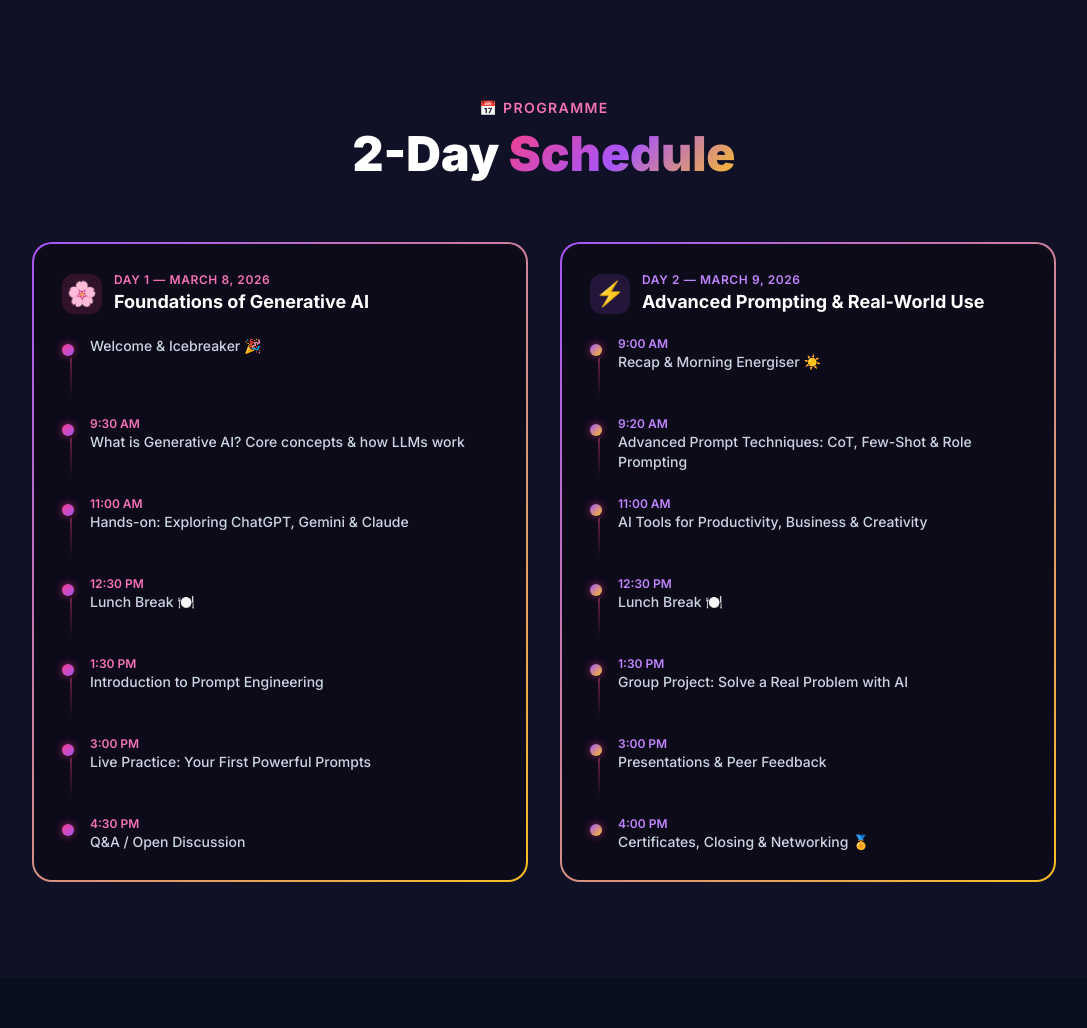
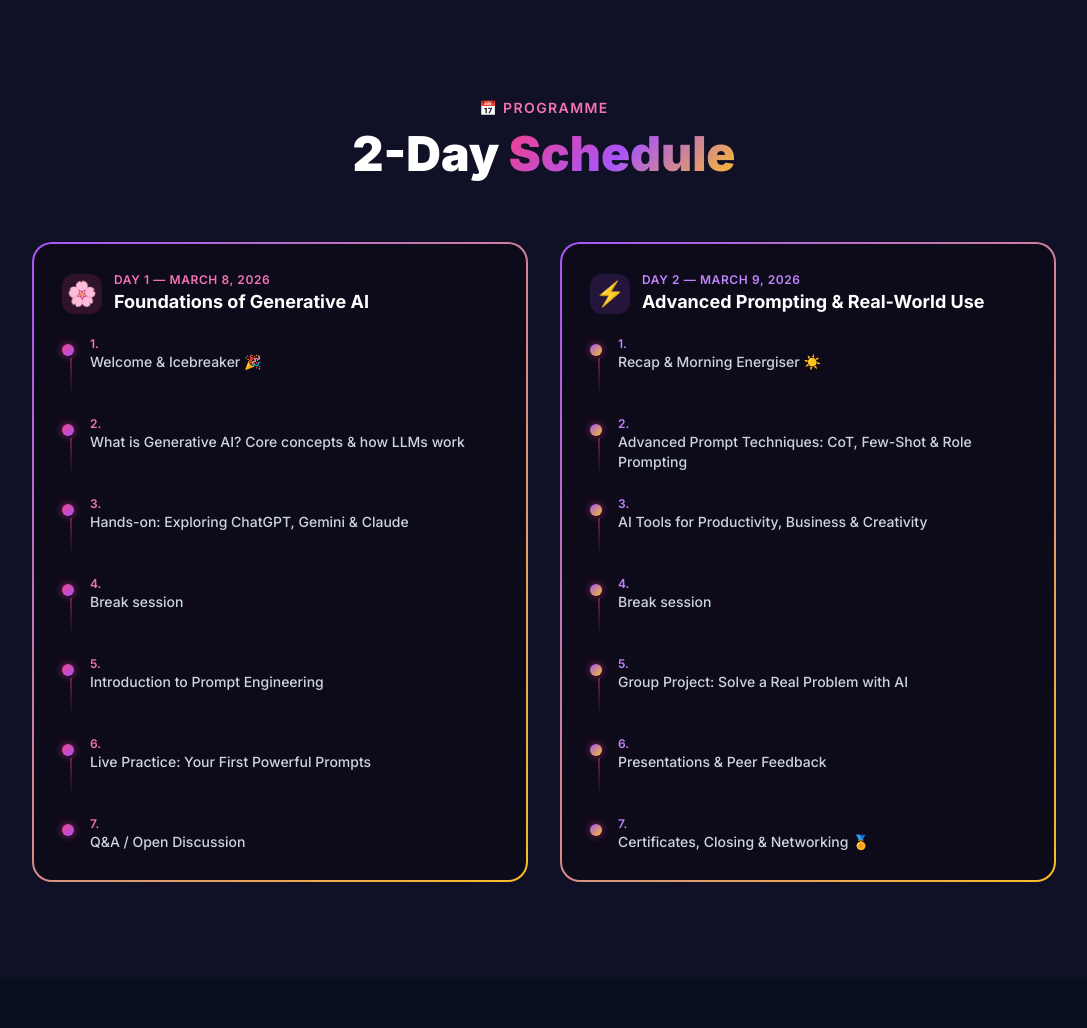
Before and after one commit to spw3bt3ch/dev-sam, a Flask app: page /women-ai-training in a window 1280 px wide. Shown: the part 1719-2747 px from the top of the page, without its empty margins (96-1183 px from the left). Run offline with Flask 3, Linux system fonts and the light colour scheme; some libraries are stand-ins or nearby versions.

Commit message:
Time replaced with serial number

```diff
--- a/templates/women_ai_training.html
+++ b/templates/women_ai_training.html
@@ -373,13 +373,13 @@
                     </div>
                     <div class="space-y-5">
                         {% for time, session in [
-                        ('', 'Welcome & Icebreaker 🎉'),
-                        ('9:30 AM', 'What is Generative AI? Core concepts & how LLMs work'),
-                        ('11:00 AM', 'Hands-on: Exploring ChatGPT, Gemini & Claude'),
-                        ('12:30 PM', 'Lunch Break 🍽️'),
-                        ('1:30 PM', 'Introduction to Prompt Engineering'),
-                        ('3:00 PM', 'Live Practice: Your First Powerful Prompts'),
-                        ('4:30 PM', 'Q&A / Open Discussion'),
+                        ('1.', 'Welcome & Icebreaker 🎉'),
+                        ('2.', 'What is Generative AI? Core concepts & how LLMs work'),
+                        ('3.', 'Hands-on: Exploring ChatGPT, Gemini & Claude'),
+                        ('4.', 'Break session'),
+                        ('5.', 'Introduction to Prompt Engineering'),
+                        ('6.', 'Live Practice: Your First Powerful Prompts'),
+                        ('7.', 'Q&A / Open Discussion'),
                         ] %}
                         <div class="flex gap-4">
                             <div class="flex flex-col items-center">
@@ -410,13 +410,13 @@
                     </div>
                     <div class="space-y-5">
                         {% for time, session in [
-                        ('9:00 AM', 'Recap & Morning Energiser ☀️'),
-                        ('9:20 AM', 'Advanced Prompt Techniques: CoT, Few-Shot & Role Prompting'),
-                        ('11:00 AM', 'AI Tools for Productivity, Business & Creativity'),
-                        ('12:30 PM', 'Lunch Break 🍽️'),
-                        ('1:30 PM', 'Group Project: Solve a Real Problem with AI'),
-                        ('3:00 PM', 'Presentations & Peer Feedback'),
-                        ('4:00 PM', 'Certificates, Closing & Networking 🏅'),
+                        ('1.', 'Recap & Morning Energiser ☀️'),
+                        ('2.', 'Advanced Prompt Techniques: CoT, Few-Shot & Role Prompting'),
+                        ('3.', 'AI Tools for Productivity, Business & Creativity'),
+                        ('4.', 'Break session'),
+                        ('5.', 'Group Project: Solve a Real Problem with AI'),
+                        ('6.', 'Presentations & Peer Feedback'),
+                        ('7.', 'Certificates, Closing & Networking 🏅'),
                         ] %}
                         <div class="flex gap-4">
                             <div class="flex flex-col items-center">
```
